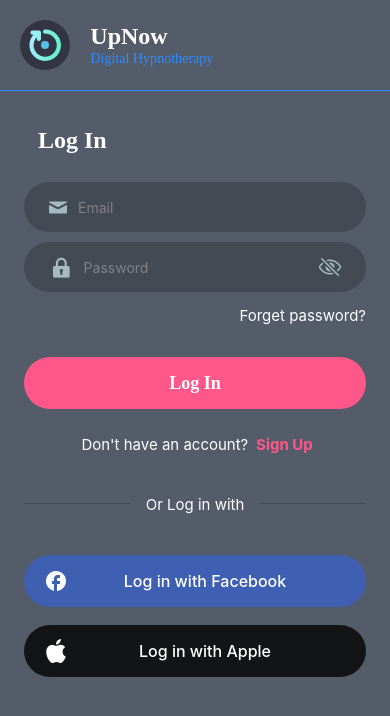
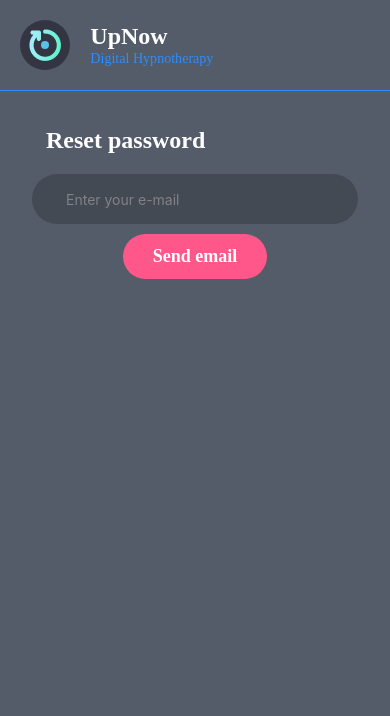
Before and after one commit to tienhoc14/UpNowProject, a React Native app: screen /Forget in a window 390 px wide. Shown: the top 716 px of the page. Built offline with nearby package versions, Linux system fonts and the light colour scheme.

Commit message:
reset password

```diff
--- a/src/assets/validation.js
+++ b/src/assets/validation.js
@@ -22,5 +22,8 @@ const RegisterSchema = Yup.object().shape({
         .min(6, 'Password must be 6 characters minimum.')
 });
 
+const ResetPwSchema = Yup.object().shape({
+    email: Yup.string().email('Invalid email').required('Required'),
+});
 
-export { LoginSchema, RegisterSchema }
+export { LoginSchema, RegisterSchema, ResetPwSchema }
--- a/src/navigation/StackNavigation.js
+++ b/src/navigation/StackNavigation.js
@@ -4,6 +4,7 @@ import LoginScreen from '../screens/LoginScreen';
 import RegisterScreen from '../screens/RegisterScreen';
 import DrawerNavigation from './DrawerNavigation';
 import { useSelector } from 'react-redux';
+import ForgetPassword from '../screens/ForgetPassword';
 
 const Stack = createNativeStackNavigator();
 
@@ -22,6 +23,7 @@ const StackNavigation = () => {
                 : <>
                     <Stack.Screen name='Login' component={LoginScreen} />
                     <Stack.Screen name='Register' component={RegisterScreen} />
+                    <Stack.Screen name='Forget' component={ForgetPassword} />
                 </>
             }
         </Stack.Navigator>
--- /dev/null
+++ b/src/screens/ForgetPassword.js
@@ -0,0 +1,150 @@
+import { View, Text, SafeAreaView, StyleSheet, Image, TouchableOpacity, Alert, ActivityIndicator } from 'react-native'
+import React, { useState } from 'react'
+import { color } from '../assets/color'
+import { Formik } from 'formik'
+import AppInput from '../components/AppInput'
+import { ResetPwSchema } from '../assets/validation'
+import { sendPasswordResetEmail } from 'firebase/auth'
+import { auth } from '../../firebaseConfig'
+
+const ForgetPassword = () => {
+
+    const [txtSent, setTxtSent] = useState('')
+    const [isLoading, setIsLoading] = useState(false)
+
+    const onHandleReset = async (email) => {
+        setIsLoading(true)
+
+        sendPasswordResetEmail(auth, email)
+            .then(() => {
+                setTxtSent('Check your email to reset password')
+                console.log('sent to', email);
+                setIsLoading(false)
+            })
+            .catch(err => {
+                Alert.alert('Error', err.message);
+                setIsLoading(false)
+            })
+    }
+
+    return (
+        <SafeAreaView style={style.container}>
+            <View style={style.header}>
+                <View style={style.headerLogo}>
+                    <Image source={require('../assets/images/logo.png')} />
+                    <View style={style.dot} />
+                </View>
+                <View style={style.textWrapper}>
+                    <Text style={style.headerTitle}>UpNow</Text>
+                    <Text style={style.headerSlogan}>Digital Hypnotherapy</Text>
+                </View>
+            </View>
+
+            <View style={style.body}>
+                <Text style={style.bodyTitle}>Reset password</Text>
+                <Text style={{ color: color.primaryColor, marginBottom: 10, }}>{txtSent}</Text>
+
+                <Formik
+                    validationSchema={ResetPwSchema}
+                    initialValues={{ email: '' }}
+                    onSubmit={values => onHandleReset(values.email)}
+                >
+                    {({ handleChange, handleBlur, handleSubmit, values, errors, touched }) => (
+                        <View>
+                            <AppInput
+                                onChangeText={handleChange('email')}
+                                onBlur={handleBlur('email')}
+                                value={values.email}
+                                placeholder='Enter your e-mail'
+                            >
+                                {errors.email && touched.email ?
+                                    <Text style={{ color: color.primaryColor }}>{errors.email}</Text> : null}
+                            </AppInput>
+
+                            <TouchableOpacity
+                                style={style.btnRegister}
+                                onPress={handleSubmit}>
+                                {isLoading ? <ActivityIndicator size={'large'} color={color.whiteColor} />
+                                    : <Text style={style.btnLabel}>Send email</Text>
+                                }
+                            </TouchableOpacity>
+                        </View>
+                    )}
+                </Formik>
+            </View>
+        </SafeAreaView>
+    )
+}
+
+export default ForgetPassword
+
+const style = StyleSheet.create({
+    container: {
+        flex: 1,
+        backgroundColor: color.backgound,
+    },
+    header: {
+        flexDirection: 'row',
+        borderBottomWidth: 1,
+        borderBottomColor: '#2D8CFF',
+    },
+    headerLogo: {
+        width: 50.35,
+        height: 50.35,
+        borderRadius: 79.14,
+        backgroundColor: '#343542',
+        justifyContent: 'center',
+        alignItems: 'center',
+        margin: 20,
+    },
+    dot: {
+        width: 8.39,
+        height: 8.39,
+        backgroundColor: '#57C1EA',
+        borderRadius: 5,
+        position: 'absolute'
+    },
+    headerTitle: {
+        fontFamily: 'Outfit-Black',
+        fontWeight: 900,
+        fontSize: 24,
+        color: color.whiteColor,
+    },
+    headerSlogan: {
+        fontFamily: 'Outfit-Black',
+        fontWeight: 400,
+        fontSize: 14.07,
+        color: color.slogan,
+    },
+    textWrapper: {
+        justifyContent: 'center'
+    },
+    body: {
+        marginHorizontal: 32,
+        marginTop: 36,
+        flex: 1,
+    },
+    bodyTitle: {
+        fontFamily: 'Outfit-Black',
+        fontWeight: 900,
+        fontSize: 24,
+        color: color.whiteColor,
+        alignSelf: 'flex-start',
+        marginLeft: 14,
+        marginBottom: 10,
+    },
+    btnRegister: {
+        backgroundColor: color.primaryColor,
+        justifyContent: 'center',
+        alignSelf: 'center',
+        height: 45,
+        borderRadius: 30,
+        paddingHorizontal: 30,
+    },
+    btnLabel: {
+        color: color.whiteColor,
+        fontFamily: 'Outfit-Black',
+        fontWeight: 800,
+        fontSize: 18,
+    },
+})
--- a/src/screens/LoginScreen.js
+++ b/src/screens/LoginScreen.js
@@ -100,7 +100,9 @@ const LoginScreen = () => {
                                     <Text style={style.sigupLabel}>{errors.password}</Text> : null}
 
 
-                                <TouchableOpacity style={style.forgetBtn}>
+                                <TouchableOpacity
+                                    onPress={() => { navigation.navigate('Forget') }}
+                                    style={style.forgetBtn}>
                                     <Text style={style.forget}>Forget password?</Text>
                                 </TouchableOpacity>
 
--- a/src/screens/RegisterScreen.js
+++ b/src/screens/RegisterScreen.js
@@ -119,8 +119,10 @@ const RegisterScreen = () => {
 
               <View style={style.bottom}>
                 <TouchableOpacity
+                  disabled={toggleCheckBox ? false : true}
                   onPress={handleSubmit}
-                  style={style.btnRegister} >
+                  style={[style.btnRegister,
+                  { backgroundColor: toggleCheckBox ? color.primaryColor : color.inputBG, }]} >
                   {isLoading ? <ActivityIndicator size={'large'} color={color.whiteColor} />
                     : <Text style={style.btnLabel}>Register</Text>}
                 </TouchableOpacity>
@@ -221,7 +223,6 @@ const style = StyleSheet.create({
     marginBottom: 40,
   },
   btnRegister: {
-    backgroundColor: color.primaryColor,
     alignItems: 'center',
     justifyContent: 'center',
     height: 52,
```
